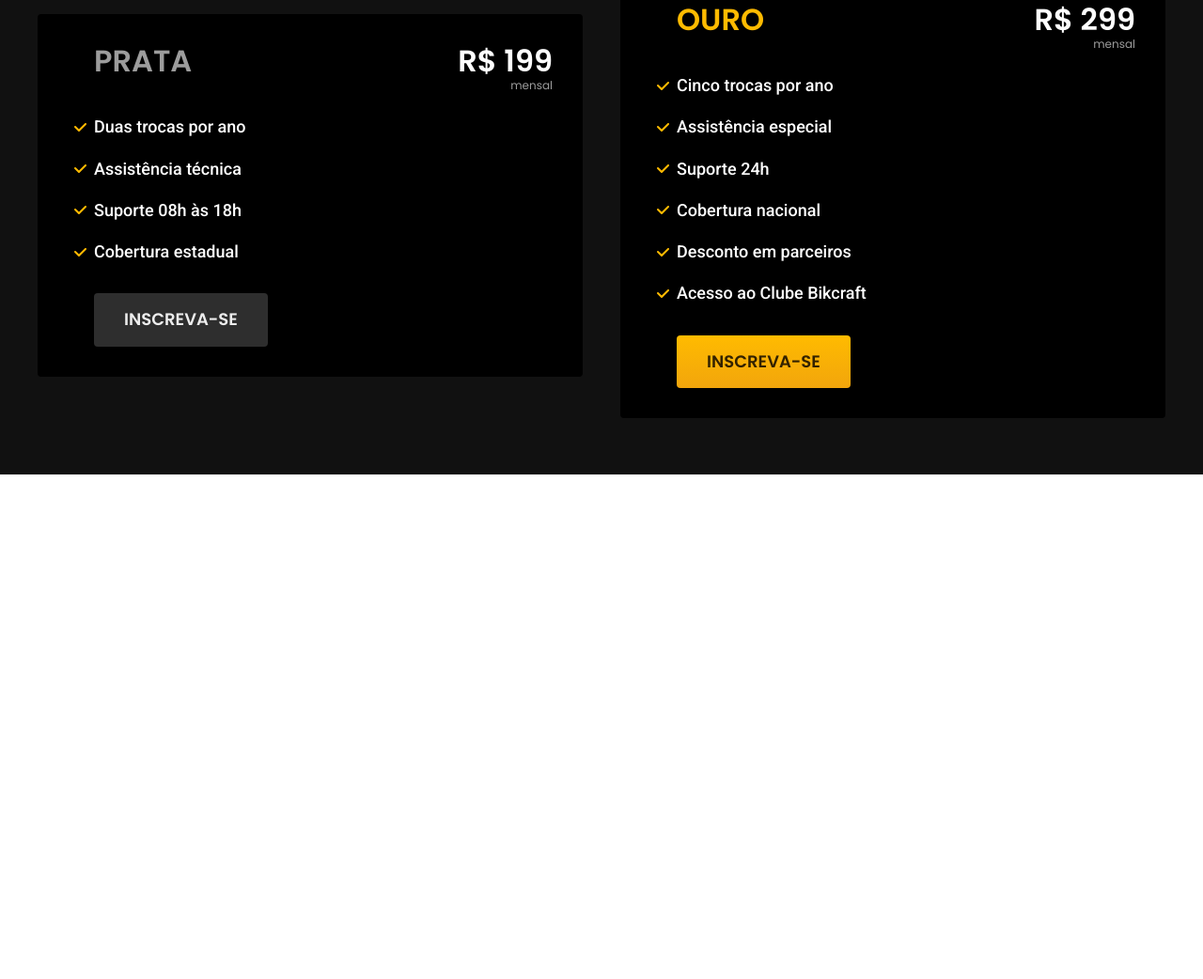
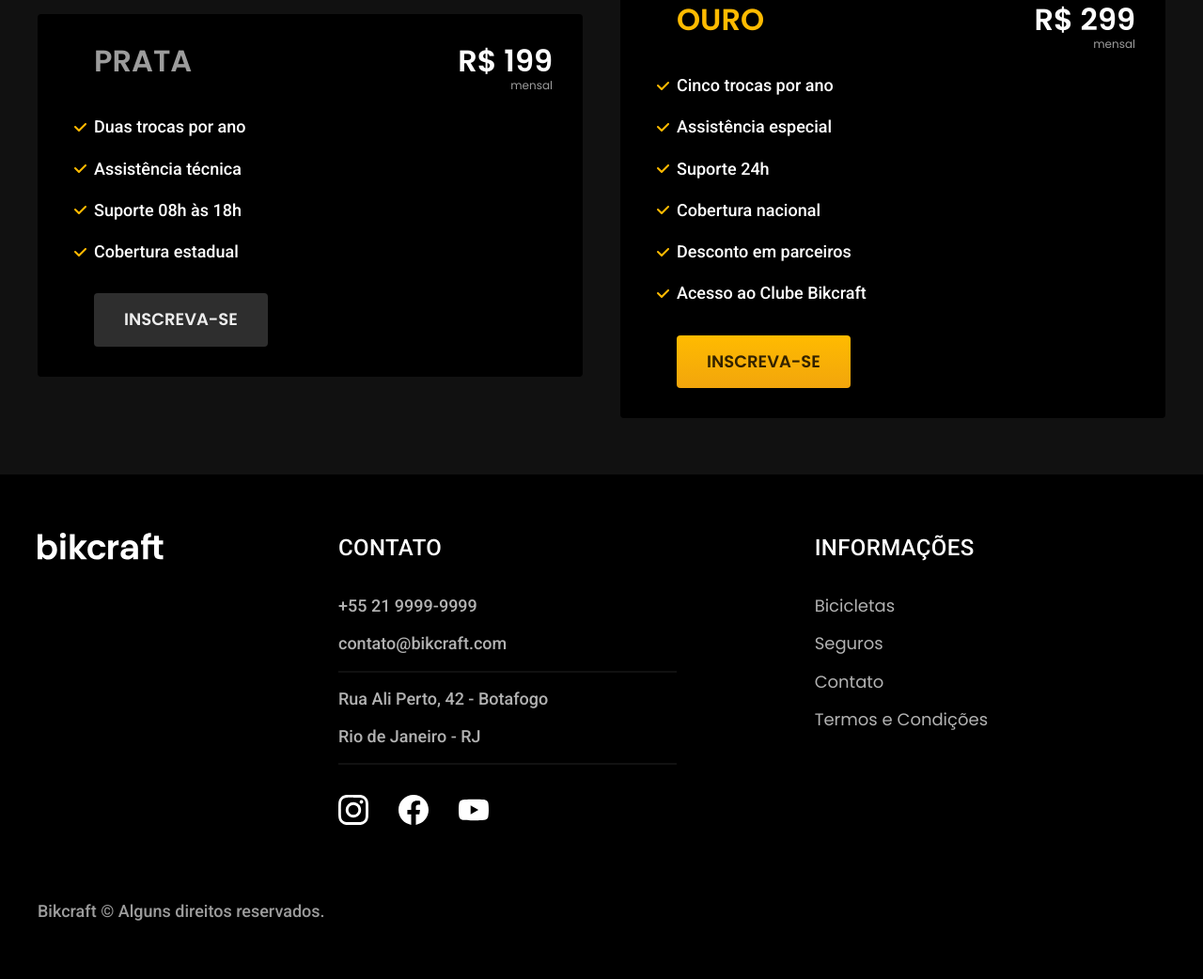
Before and after one commit to JoneilsonLima/Bikcraft, a plain HTML site: page index.html in a window 1280 px wide. Shown: the part 4051-5093 px from the top of the page at 94% size. Before the commit the page ends 4656 px from the top, so only its background shows below. Drawn offline with Linux system fonts and the light colour scheme.

Commit message:
finished home

```diff
--- /dev/null
+++ b/css/global/footer.css
@@ -0,0 +1,68 @@
+.footer-bg {
+    background-color: var(--cor-12);
+}
+
+.footer {
+    display: grid;
+    grid-template-columns: 3fr 5fr 4fr;
+    gap: 40px;
+    padding-top: 60px;
+    padding-bottom: 60px;
+}
+
+.footer h3 {
+    margin-bottom: 32px;
+}
+
+.footer-contato ul {
+    margin-bottom: 32px;
+}
+
+.footer-contato li:nth-child(even)::after {
+    content: "";
+    display: block;
+    max-width: 360px;
+    height: 2px;
+    background: var(--cor-11);
+    margin-top: 16px;
+}
+
+.footer li {
+    margin-bottom: 16px;
+}
+
+.footer-redes {
+    display: flex;
+    gap: 32px;
+}
+
+.foote a:hover {
+    color: var(--cor-0);
+}
+
+.footer-copy {
+    grid-column: 1/-1;
+    margin-top: 40px;
+}
+
+
+@media (max-width: 800px) {
+    .footer > img {
+        display: none;
+    }
+
+    .footer {
+        grid-template-columns: 1fr 1fr;
+    }
+}
+
+@media (max-width: 600px) {
+    .footer {
+        grid-template-columns: 1fr;
+        gap: 60px;
+    }
+
+    .footer-copy {
+        margin-top: 0px;
+    }
+}
--- a/css/global/global.css
+++ b/css/global/global.css
@@ -2,7 +2,6 @@
     margin: 0px;
     font-family: Arial, Helvetica, sans-serif;
     color: #111111;
-    padding-bottom: 100px;
 }
 
 
--- a/css/style.css
+++ b/css/style.css
@@ -1,10 +1,13 @@
 @import url('/css/global/global.css');
+@import url('./utilidades/cores.css');
+@import url('./utilidades/tipografia.css');
+
 @import url('/css/global/header.css');
-@import url('./utilidades/cores.css');
+@import url('/css/global/footer.css');
 
 /* utilidades */
 @import url('./utilidades/componentes.css');
-@import url('./utilidades/tipografia.css');
+
 
 /* Home */
 @import url('/css/home/introducao.css');
--- a/index.html
+++ b/index.html
@@ -168,6 +168,44 @@
         </div>
     </article>
 
+    <footer class="footer-bg">
+        <div class="footer container">
+            <img src="./img/bikcraft.svg" alt="Bikcraft">
+            <div class="footer-contato">
+                <h3 class="font-2-l-b cor-0">Contato</h3>
+                <ul class="font-2-m cor-5">
+                    <li><a href="tel:+552199999999">+55 21 9999-9999</a></li>
+                    <li><a href="mailto:contato@bikcraft.com">contato@bikcraft.com</a></li>
+                    <li>Rua Ali Perto, 42 - Botafogo</li>
+                    <li>Rio de Janeiro - RJ</li>
+                </ul>
+                <div class="footer-redes">
+                    <a href="./">
+                        <img src="./img/redes/instagram.svg" alt="Instagram">
+                    </a>
+                    <a href="./">
+                        <img src="./img/redes/facebook.svg" alt="Facebook">
+                    </a>
+                    <a href="./">
+                        <img src="./img/redes/youtube.svg" alt="Youtube">
+                    </a>
+                </div>
+            </div>
+            <div class="footer-informacoes">
+                <h3 class="font-2-l-b cor-0">Informações</h3>
+                <nav>
+                    <ul class="font-1-m cor-5">
+                        <li><a href="./bicicletas.html">Bicicletas</a></li>
+                        <li><a href="./seguros.html">Seguros</a></li>
+                        <li><a href="./contato.html">Contato</a></li>
+                        <li><a href="./termos.html">Termos e Condições</a></li>
+                    </ul>
+                </nav>
+            </div>
+            <p class="footer-copy font-2-m cor-6">Bikcraft © Alguns direitos reservados.</p>
+        </div>
+    </footer>
+
 </body>
 
 </html>
```
